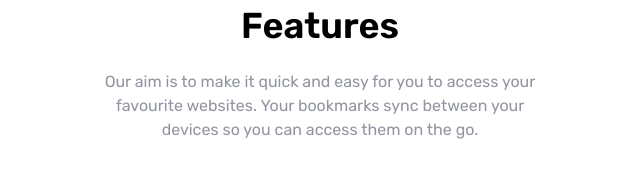
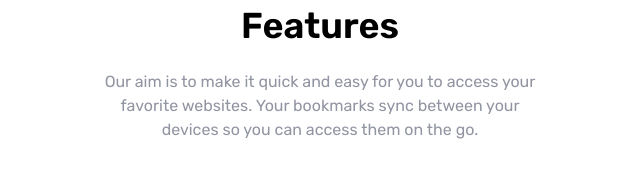
Before and after one commit to isalexoc/bookmark-website, a website: page index.html in a window 1280 px wide. Shown: the part 758-945 px from the top of the page, 320-960 px from the left. Drawn offline with Linux system fonts and the light colour scheme.

Commit message:
Initial Commit

```diff
--- a/index.html
+++ b/index.html
@@ -129,7 +129,7 @@
       <div class="container mx-auto mt-16 px-6">
         <h2 class="mb-6 text-4xl font-semibold text-center">Features</h2>
         <p class="max-w-md mx-auto text-center text-grayishBlue">
-          Our aim is to make it quick and easy for you to access your favourite
+          Our aim is to make it quick and easy for you to access your favorite
           websites. Your bookmarks sync between your devices so you can access
           them on the go.
         </p>
@@ -197,7 +197,6 @@
                 drag-and-drop interface gives you complete control over how you
                 manage your favourite sites.
               </p>
-
               <div class="mx-auto md:mx-0">
                 <a
                   href="#"
```
Also changed, not shown: css/styles.css.
